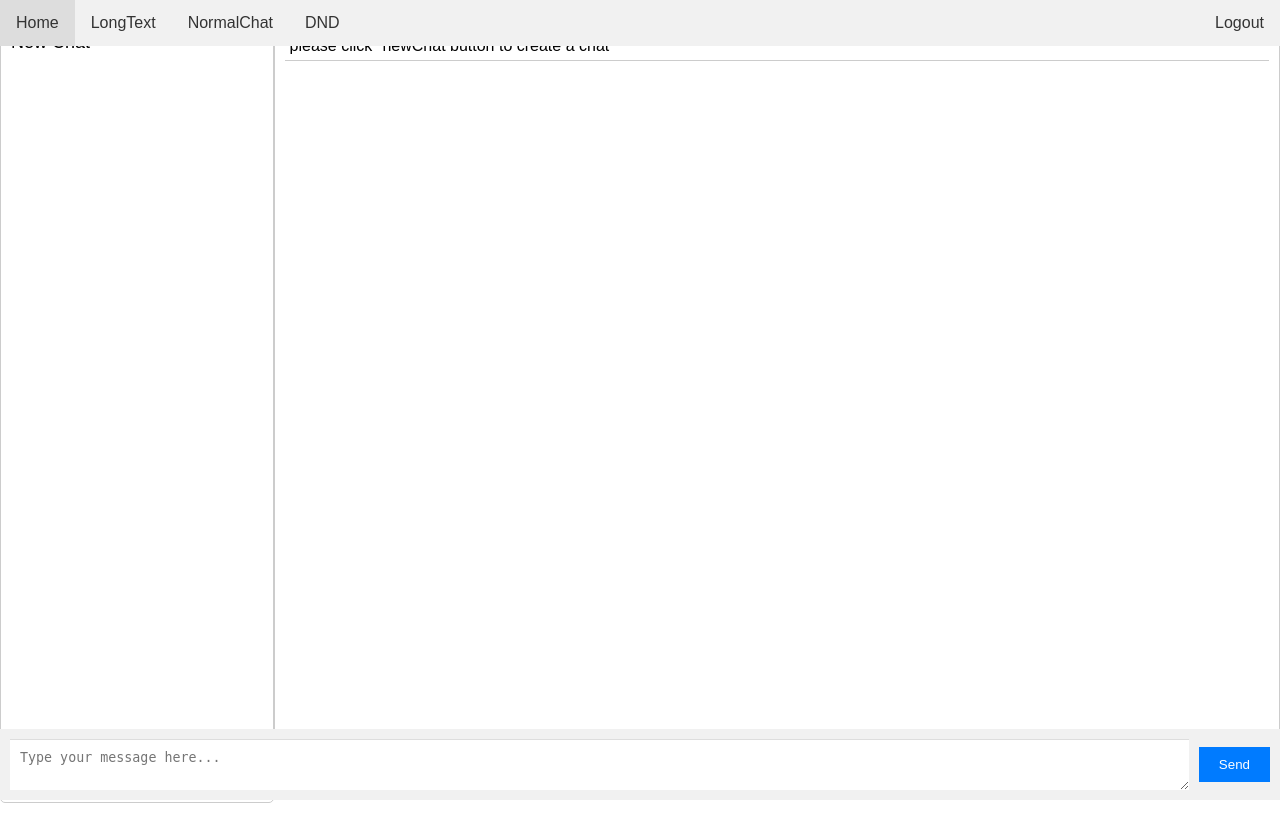
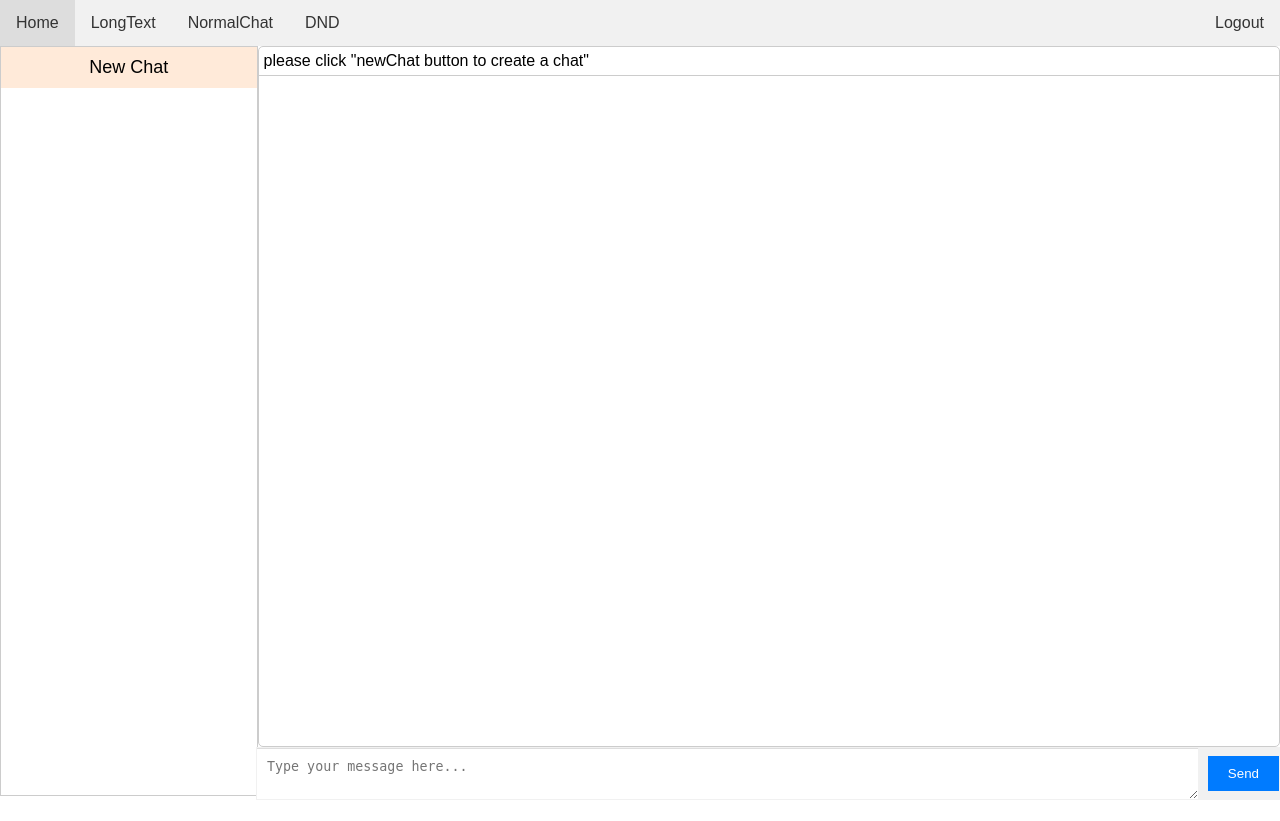
Before and after one commit to Newguinea/chatWithGPT, a Flask app: page /chat in a window 1280 px wide. After the commit the page ends 800 px from the top, so only its background shows below. Run offline with Flask 3, Linux system fonts and the light colour scheme; the visitor is signed in with stand-in values (Sample User, id 1); data that the repository does not hold is empty; some libraries are stand-ins or nearby versions.

Commit message:
fix lot of things

```diff
--- a/app/static/base.css
+++ b/app/static/base.css
@@ -20,7 +20,6 @@ ul {
     width: 100%;
     display: flex;
     justify-content: space-between;
-    z-index: 100;
 }
 
 .navbar li {
--- a/app/static/chat.css
+++ b/app/static/chat.css
@@ -2,16 +2,15 @@
 
 /* 设置页面布局样式 */
 .chat-container {
+    margin-top: 46px;
     display: flex;
-    height: 100vh;
+    height: calc(100vh - 59px);
 }
 
 /* 设置左侧聊天选择栏的样式 */
 .chat-select {
     border: 1px solid #ccc;
-    border-radius: 5px;
-    padding: 10px;
-    height: calc(100% - 40px);
+    height: 101%;
     overflow: auto;
     float: left;
     width: 20%;
@@ -41,14 +40,13 @@
 .chat-content {
     float: left;
     width: 80%;
-    height: 100%;
+    height: calc(100% - 40px);
 }
 
 .chat-history {
     border: 1px solid #ccc;
     border-radius: 5px;
-    padding: 10px;
-    height: calc(100% - 80px);
+    height: calc(100% - 2px);
     overflow: auto;
 }
 
@@ -81,9 +79,9 @@
     align-items: center; /* Center children vertically */
     position: fixed; /* Fixed positioning */
     bottom: 0; /* Position at the bottom */
-    left: 0;
+    left: 20%;
     right: 0;
-    padding: 10px;
+    padding: 1px;
     background: #f1f1f1;
 }
 .send-btn {
@@ -99,8 +97,10 @@
     float: none;
     font-size: 18px;
     cursor: pointer;
-    margin-bottom: 20px;
+    padding-top: 10px;
+    padding-bottom: 10px;
     margin-right: 0;
+    text-align: center;
 }
 
 /* 设置底部的登陆账户信息的样式 */
@@ -114,3 +114,7 @@
     background-color: #ccc;
     text-align: center;
 }
+
+#newChatButton {
+    background-color: RGB(255,234,217);
+}
--- a/app/templates/chat.html
+++ b/app/templates/chat.html
@@ -1,3 +1,4 @@
+{#chat.html#}
 {% extends "base.html" %}
 
 {% block title %}
@@ -8,7 +9,6 @@
     <script src="https://code.jquery.com/jquery-3.6.0.min.js"></script>
     <script src="{{ url_for('static', filename='chat.js') }}"></script>
     <link rel="stylesheet" href="https://cdn.jsdelivr.net/npm/bootstrap-icons@1.3.0/font/bootstrap-icons.css">
-
     <link rel="stylesheet" href="{{ url_for('static', filename='chat.css') }}">
 
     <div class="chat-container">
@@ -19,7 +19,6 @@
                 <li>Chat 2</li>
                 <li>Chat 3</li>
             </ul>
-            <div class="user-info">Logged in as John</div>
         </div>
         <div class="chat-content">
             <div class="chat-history">
```
Also changed, not shown: app/static/dnd.css (+17 -10 lines), app.db.
